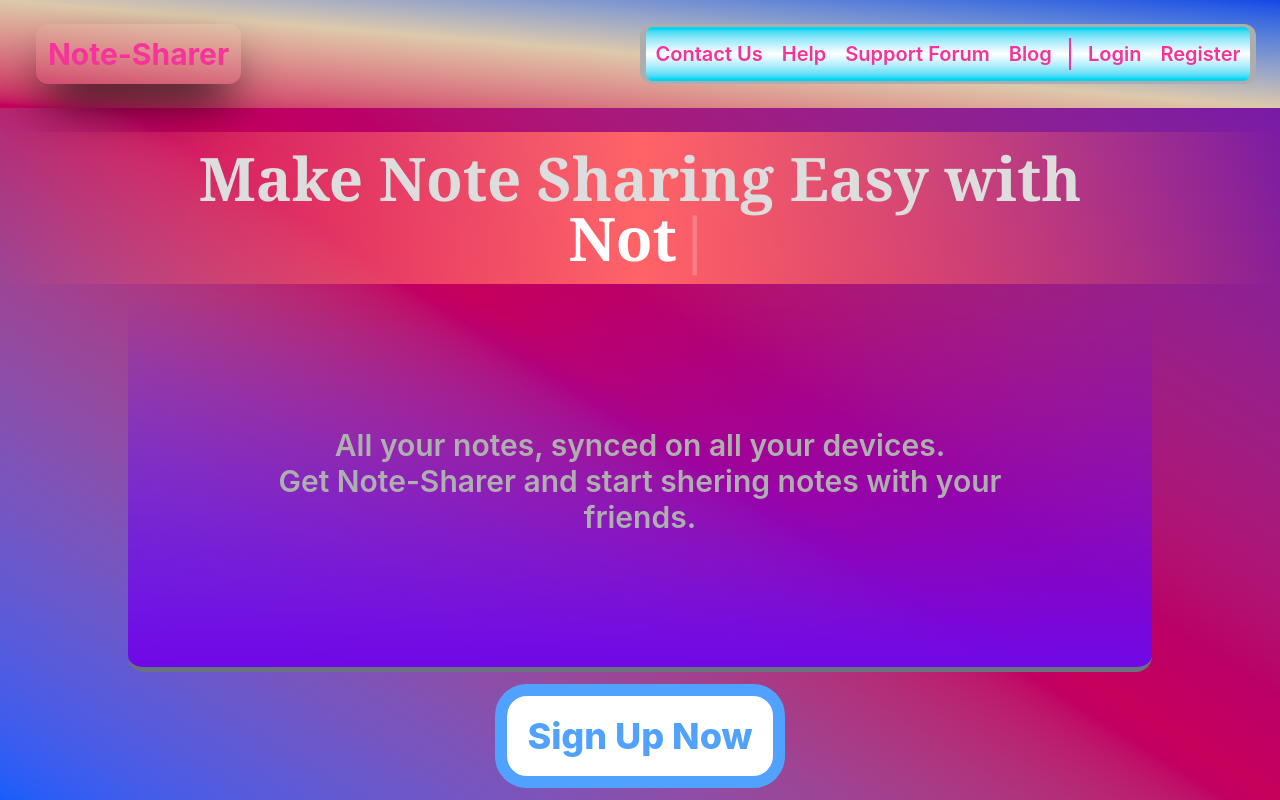
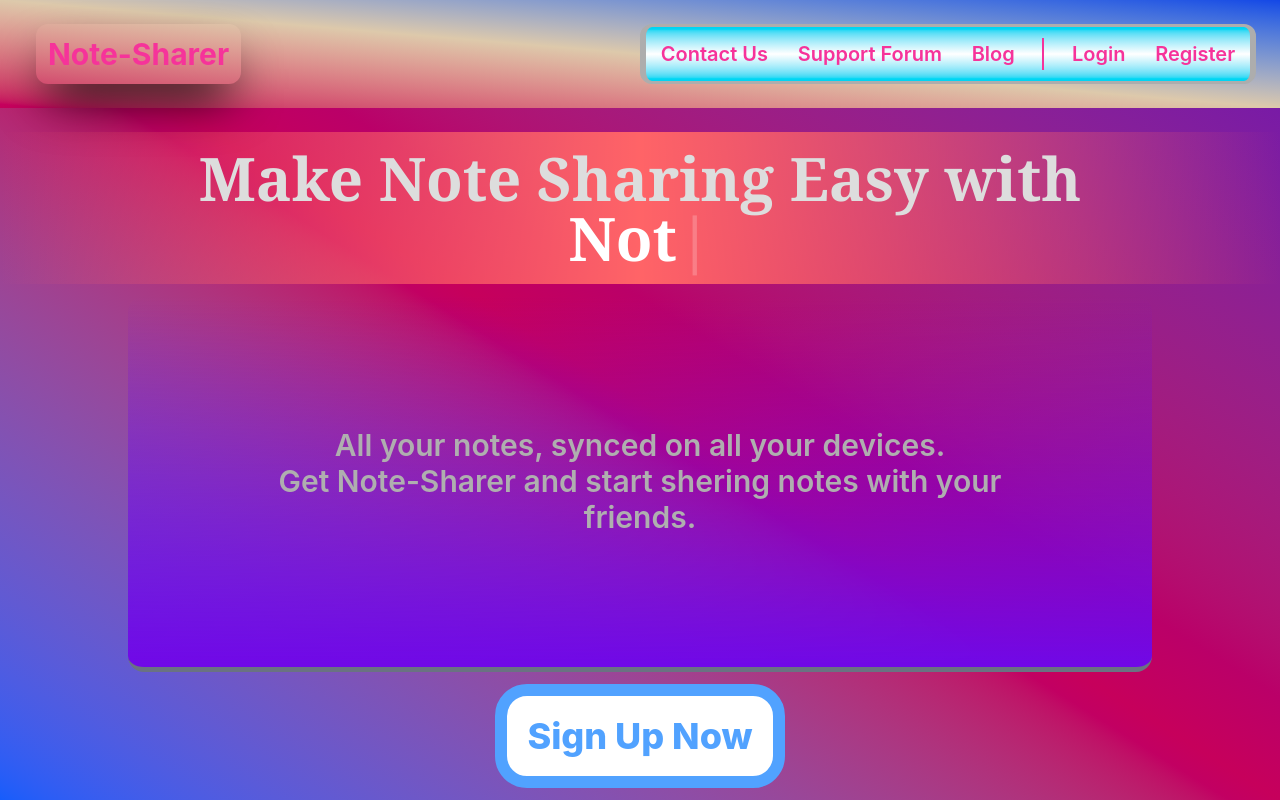
Before and after one commit to yashukaSan/Note-sharing-app, a React (Vite) app in the folder client/: page / in a window 1280 px wide. Shown: the top 800 px of the page. Built offline with nearby package versions, Linux system fonts and the light colour scheme.

Commit message:
Update: change link address of contact, blog, support

```diff
--- a/client/components/header/LoginHead.tsx
+++ b/client/components/header/LoginHead.tsx
@@ -14,16 +14,13 @@ export default function Header() {
         </h1>
 
         <nav className="justify-around w-[60%] items-center border-[#adadad] bg-[#dadada] border-3 border-x-6 rounded-xl text-pink-500  font-semibold lg:w-[50%] xl:text-xl hidden md:flex bg-linear-to-t from-cyan-400 via-white to-cyan-400 dark:from-red-500 dark:to-red-500 dark:via-black dark:text-cyan-300 ">
-          <Link to="#contact-us" className={linkClass}>
+          <Link to="contact" className={linkClass}>
             Contact Us
           </Link>
-          <Link to="#help" className={linkClass}>
-            Help
-          </Link>
-          <Link to="#support" className={linkClass}>
+          <Link to="support" className={linkClass}>
             Support Forum
           </Link>
-          <Link to="#blog" className={linkClass}>
+          <Link to="blog" className={linkClass}>
             Blog
           </Link>
           <div className="border h-8 mx-1"></div>
```
